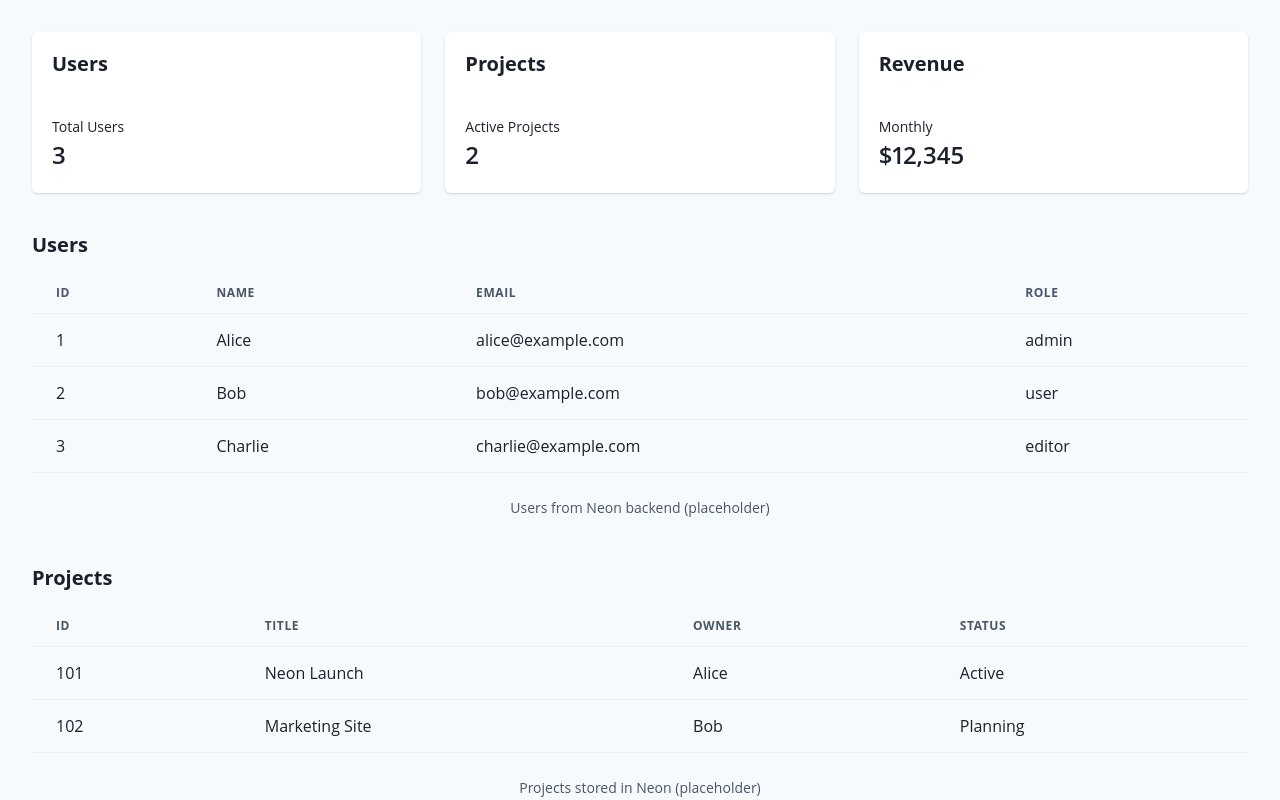
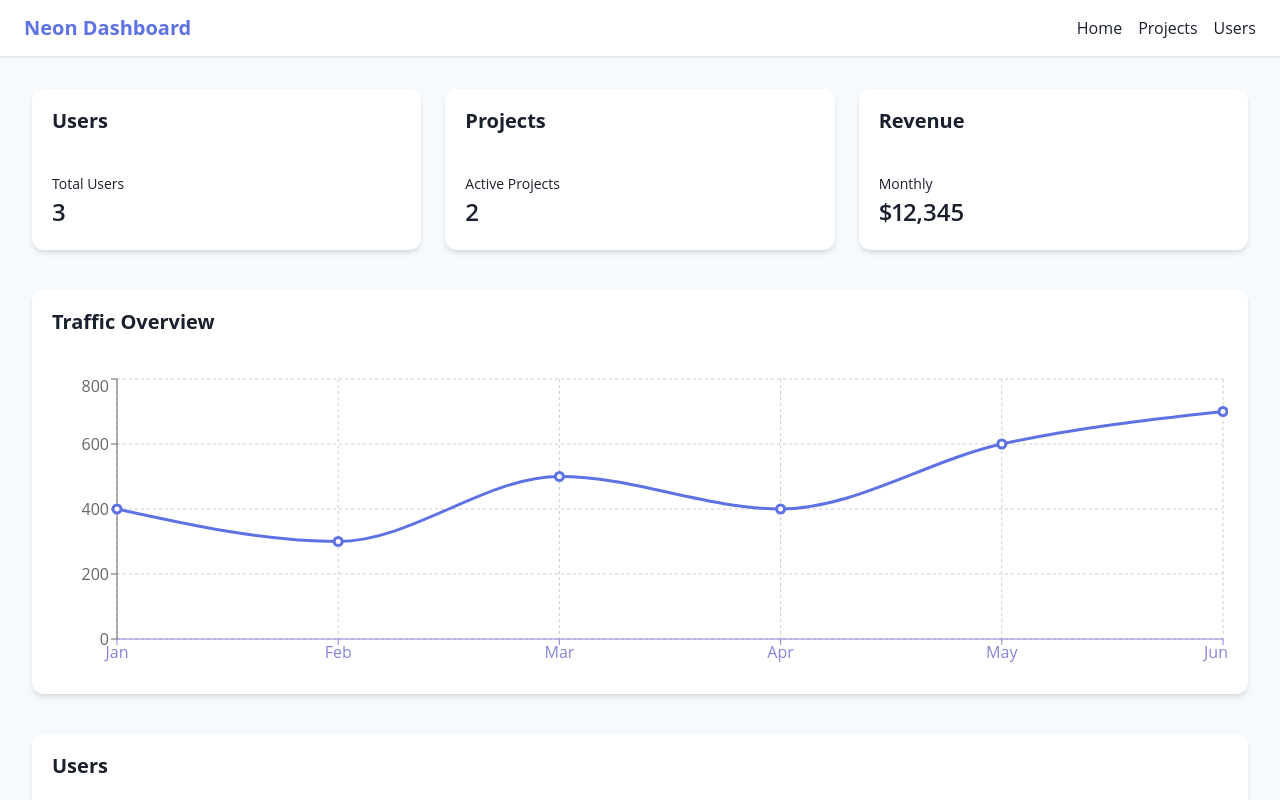
Before and after one commit to orbas1/main-work, a Next.js app: page / in a window 1280 px wide. Shown: the top 800 px of the page. Built offline with nearby package versions, Linux system fonts and the light colour scheme.

Commit message:
feat: enhance dashboard with navigation and chart

```diff
--- a/app/layout.tsx
+++ b/app/layout.tsx
@@ -2,6 +2,7 @@ import type { Metadata } from "next";
 import { Geist, Geist_Mono } from "next/font/google";
 import "./globals.css";
 import { Providers } from "./providers";
+import Navbar from "../components/Navbar";
 
 const geistSans = Geist({
   variable: "--font-geist-sans",
@@ -26,7 +27,10 @@ export default function RootLayout({
   return (
     <html lang="en">
       <body className={`${geistSans.variable} ${geistMono.variable} antialiased`}>
-        <Providers>{children}</Providers>
+        <Providers>
+          <Navbar />
+          {children}
+        </Providers>
       </body>
     </html>
   );
--- a/app/page.tsx
+++ b/app/page.tsx
@@ -18,6 +18,7 @@ import {
   Td,
   TableCaption,
 } from "@chakra-ui/react";
+import AnalyticsChart from "../components/AnalyticsChart";
 
 const users = [
   { id: 1, name: "Alice", email: "alice@example.com", role: "admin" },
@@ -34,7 +35,7 @@ export default function Home() {
   return (
     <Box p={8}>
       <SimpleGrid columns={{ base: 1, md: 3 }} spacing={6} mb={10}>
-        <Card>
+        <Card borderRadius="xl" boxShadow="md">
           <CardHeader>
             <Heading size="md">Users</Heading>
           </CardHeader>
@@ -45,7 +46,7 @@ export default function Home() {
             </Stat>
           </CardBody>
         </Card>
-        <Card>
+        <Card borderRadius="xl" boxShadow="md">
           <CardHeader>
             <Heading size="md">Projects</Heading>
           </CardHeader>
@@ -56,7 +57,7 @@ export default function Home() {
             </Stat>
           </CardBody>
         </Card>
-        <Card>
+        <Card borderRadius="xl" boxShadow="md">
           <CardHeader>
             <Heading size="md">Revenue</Heading>
           </CardHeader>
@@ -68,11 +69,20 @@ export default function Home() {
           </CardBody>
         </Card>
       </SimpleGrid>
+      <Card mb={10} borderRadius="xl" boxShadow="md">
+        <CardHeader>
+          <Heading size="md">Traffic Overview</Heading>
+        </CardHeader>
+        <CardBody>
+          <AnalyticsChart />
+        </CardBody>
+      </Card>
 
-      <Box mb={10}>
-        <Heading size="md" mb={4}>
-          Users
-        </Heading>
+      <Card mb={10} borderRadius="xl" boxShadow="md">
+        <CardHeader>
+          <Heading size="md">Users</Heading>
+        </CardHeader>
+        <CardBody>
           <Table variant="simple">
             <TableCaption>Users from Neon backend (placeholder)</TableCaption>
             <Thead>
@@ -94,12 +104,14 @@ export default function Home() {
               ))}
             </Tbody>
           </Table>
-      </Box>
+        </CardBody>
+      </Card>
 
-      <Box>
-        <Heading size="md" mb={4}>
-          Projects
-        </Heading>
+      <Card borderRadius="xl" boxShadow="md">
+        <CardHeader>
+          <Heading size="md">Projects</Heading>
+        </CardHeader>
+        <CardBody>
           <Table variant="simple">
             <TableCaption>Projects stored in Neon (placeholder)</TableCaption>
             <Thead>
@@ -121,7 +133,8 @@ export default function Home() {
               ))}
             </Tbody>
           </Table>
-      </Box>
+        </CardBody>
+      </Card>
     </Box>
   );
 }
--- /dev/null
+++ b/components/AnalyticsChart.tsx
@@ -0,0 +1,37 @@
+'use client';
+
+import { Box } from '@chakra-ui/react';
+import {
+  LineChart,
+  Line,
+  XAxis,
+  YAxis,
+  Tooltip,
+  ResponsiveContainer,
+  CartesianGrid,
+} from 'recharts';
+
+const data = [
+  { name: 'Jan', users: 400 },
+  { name: 'Feb', users: 300 },
+  { name: 'Mar', users: 500 },
+  { name: 'Apr', users: 400 },
+  { name: 'May', users: 600 },
+  { name: 'Jun', users: 700 },
+];
+
+export default function AnalyticsChart() {
+  return (
+    <Box width="100%" height="300px">
+      <ResponsiveContainer>
+        <LineChart data={data}>
+          <CartesianGrid strokeDasharray="3 3" />
+          <XAxis dataKey="name" stroke="#8884d8" />
+          <YAxis />
+          <Tooltip />
+          <Line type="monotone" dataKey="users" stroke="#5e72e4" strokeWidth={3} dot={{ r: 4 }} />
+        </LineChart>
+      </ResponsiveContainer>
+    </Box>
+  );
+}
--- /dev/null
+++ b/components/Navbar.tsx
@@ -0,0 +1,41 @@
+'use client';
+
+import { Flex, Heading, HStack, Link, IconButton } from '@chakra-ui/react';
+import { HamburgerIcon } from '@chakra-ui/icons';
+
+export default function Navbar() {
+  return (
+    <Flex
+      as="nav"
+      bg="white"
+      px={6}
+      py={4}
+      boxShadow="sm"
+      align="center"
+      justify="space-between"
+      borderBottom="1px solid"
+      borderColor="gray.200"
+    >
+      <Heading size="md" color="brand.500">
+        Neon Dashboard
+      </Heading>
+      <HStack spacing={4} display={{ base: 'none', md: 'flex' }}>
+        <Link href="#" fontWeight="medium">
+          Home
+        </Link>
+        <Link href="#" fontWeight="medium">
+          Projects
+        </Link>
+        <Link href="#" fontWeight="medium">
+          Users
+        </Link>
+      </HStack>
+      <IconButton
+        aria-label="Open menu"
+        icon={<HamburgerIcon />}
+        variant="ghost"
+        display={{ base: 'flex', md: 'none' }}
+      />
+    </Flex>
+  );
+}
```
Also changed, not shown: package.json (+9 -7 lines), 1 other file (tests, documents, lock files or other folders). Lines whose indentation alone changed are shown as unchanged.
